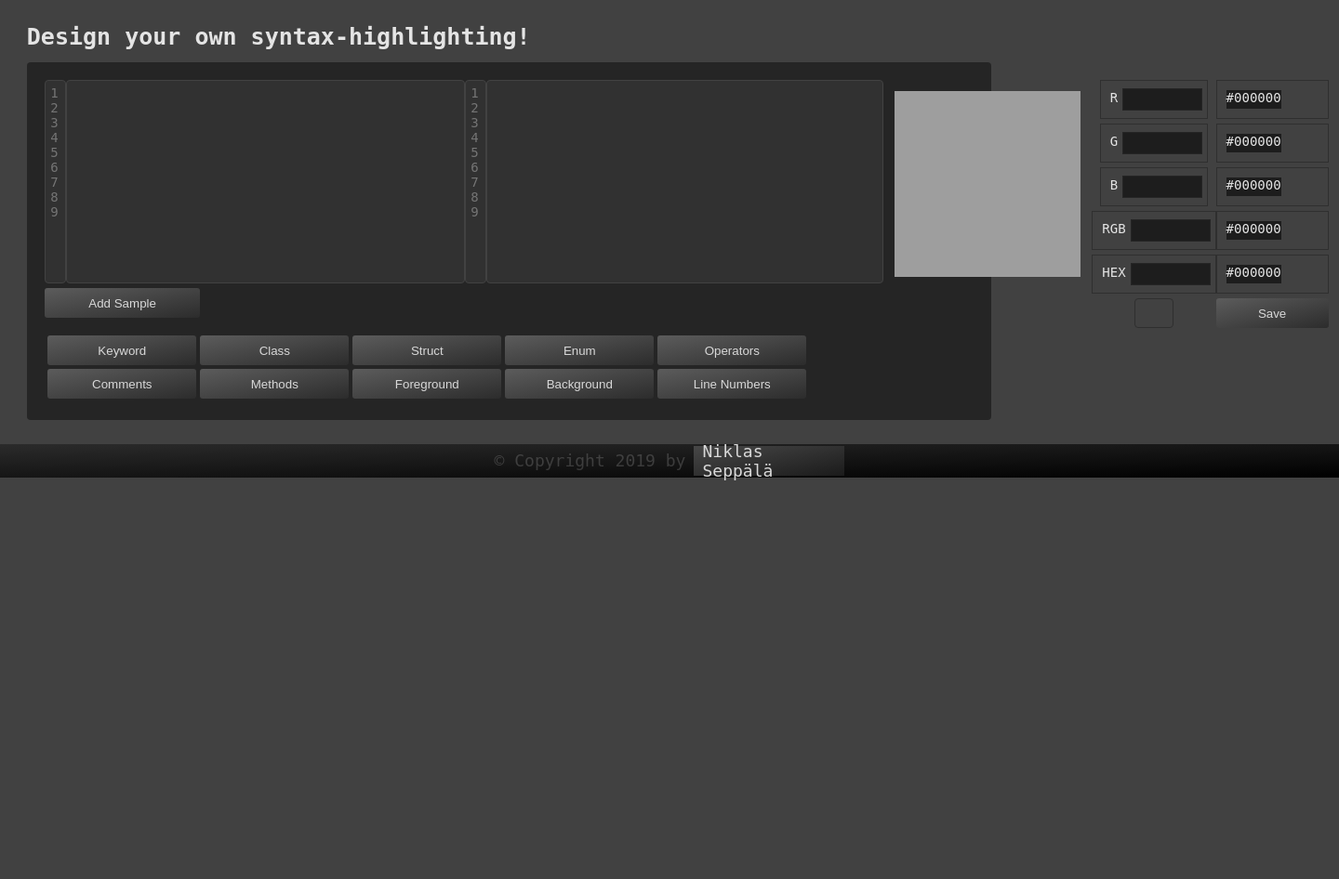
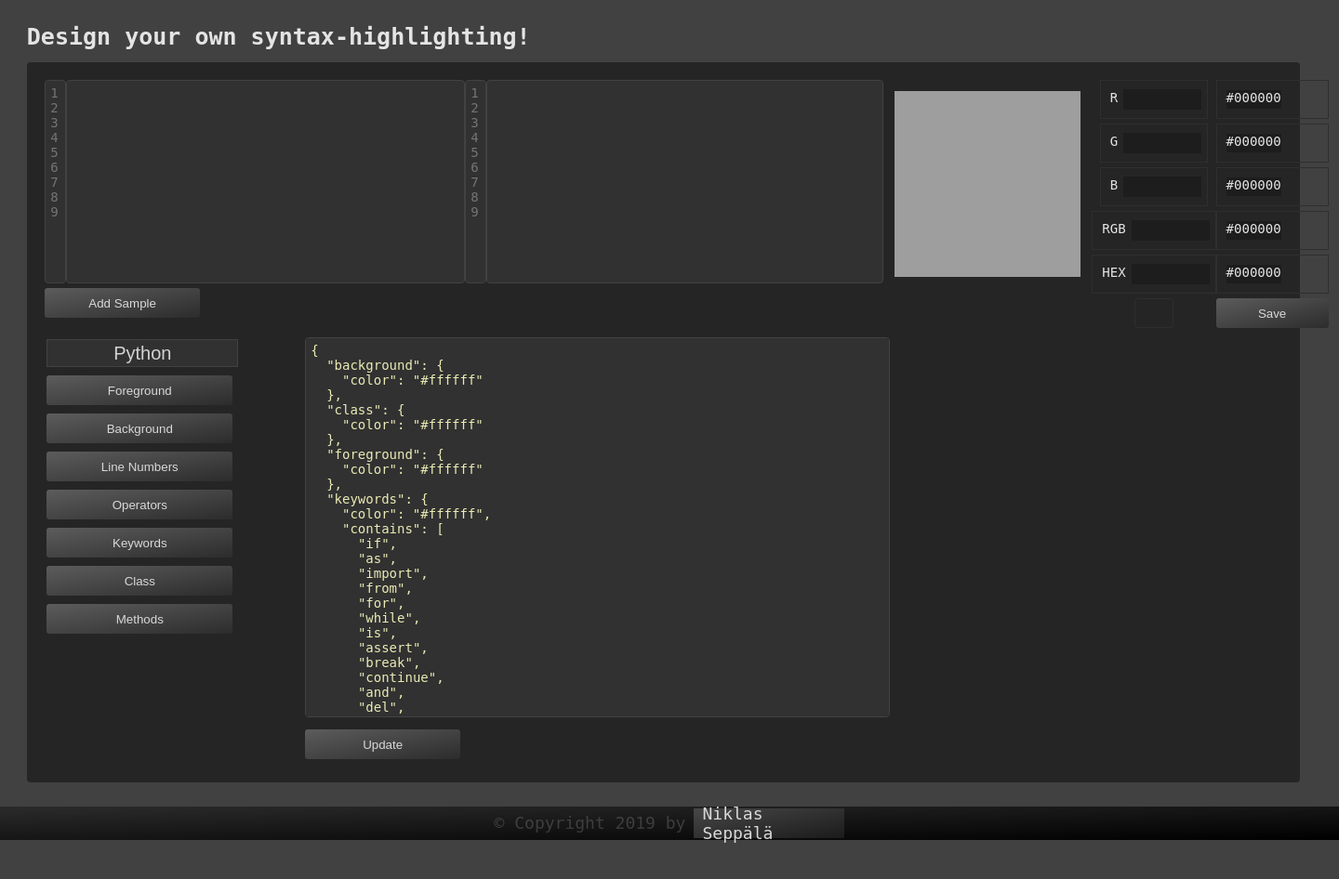
Before and after one commit to NikkeArp/my-website, a Flask app: page /syntax in a window 1440 px wide. Shown: the part 227-1173 px from the top of the page at 93% size. Run offline with Flask 2, Linux system fonts and the light colour scheme; a map, chart or similar area stays blank.

Commit message:
made some changes

```diff
--- a/app.py
+++ b/app.py
@@ -1,6 +1,7 @@
 from flask import Flask
 from flask import redirect, render_template, request, session, url_for
 import hashlib
+import json
 from os import urandom
 import string
 
@@ -13,6 +14,8 @@ password = '460c3fa001ac44fb13bcd002358bde73ef6ab1dd19521aa4aca3404f11c7caff7f23
 user = '9b2c112045357c3dfcc994c30fa6a9af2e07ce6b93b9cbc0bfbf0c039cad4d8f162876d6d2d1d84e9075f57621e798f6fef164e5aa28b21c8c09e7dcfa795e31'
 admin_password = 'c4e2828a08ae8731a82e64a9d46736878201138643eaa30195519d90d1a90d70607e6a5ab506a68af225a6c2effc8c627fafe9afb58ffaf2aaa32bd504c2b4a7'
 admin_user = 'c7ad44cbad762a5da0a452f9e854fdc1e0e7a52a38015f23f3eab1d80b931dd472634dfac71cd34ebc35d16ab7fb8a90c81f975113d6c7538dc69dd8de9077ec'
+
+syntax = None
 
 
 @app.route("/")
@@ -102,18 +105,46 @@ def code_page():
 @app.route("/syntax", methods=["POST", "GET"])
 def syntax_page():
 
-    try:
-        code = request.form["code"]
-        old_code = request.form["code"]
-        return render_template("internal/syntax.html", old_code=old_code, code=code.replace(
-            "if", '<span class="keyword">if</span>').replace(
-            "return", '<span class="keyword">return</span>').replace(
-            "import", '<span class="keyword">import</span>').replace(
-            "from", '<span class="keyword">from</span>').replace(
-            "  ", "--")).replace("\r\n", "<br/>").replace(
-            "&lt;", "<").replace("&gt;", ">").replace("&#34;", '"').replace("&amp;", "&")
-    except:
-        return render_template("internal/syntax.html")
+    # try:
+    #    code = request.form["code"]
+    #    old_code = request.form["code"]
+    #    return render_template("internal/syntax.html", old_code=old_code, code=code.replace(
+    #        "if", '<span class="keyword">if</span>').replace(
+    #        "return", '<span class="keyword">return</span>').replace(
+    #        "import", '<span class="keyword">import</span>').replace(
+    #        "from", '<span class="keyword">from</span>').replace(
+    #        "  ", "--")).replace("\r\n", "<br/>").replace(
+    #        "&lt;", "<").replace("&gt;", ">").replace("&#34;", '"').replace("&amp;", "&")
+    # except:
+    #    return render_template("internal/syntax.html")
+
+    global syntax
+    if syntax is None:
+        with open("./json/pythonSyntax.json", "r") as file:
+            syntax = json.load(file)
+            language = syntax["meta"]["language"]
+    else:
+        language = syntax["meta"]["language"]
+    return render_template("internal/syntax.html", syntax_json=json.dumps(syntax, sort_keys=True), language=language)
+
+
+@app.route("/syntax/json", methods=["POST", "GET"])
+def update_json():
+
+    global syntax
+    json_string = request.form["json"]
+    syntax = json.loads(json_string)
+
+    with open("./json/pythonSyntax.json", "w") as file:
+        json.dump(syntax, file, indent=2, encoding="utf-8", sort_keys=True)
+
+    # try:
+    #    json_dict = json.loads(json_string)
+    # except:
+    #    return "bad json fuck you :)"
+
+    # return json.dumps(json.loads(json_string), indent=3)
+    return redirect(url_for("syntax_page"))
 
 
 if __name__ == '__main__':
--- a/static/scripts/script.js
+++ b/static/scripts/script.js
@@ -59,5 +59,44 @@ $(function () {
             if (savedIndex === 5)
                 savedIndex = 0;
         }
-    })
+    });
+
+    jsonData = JSON.parse($("#json-text")[0].value)
+    $("#json-text")[0].value = JSON.stringify(jsonData, null, 2)
+    $("#json-text")[0].hidden = false;
+
+    $("#foregroundBtn").click(function (e) {
+        jsonData.foreground.color = e.target.value;
+        $("#json-text")[0].value = JSON.stringify(jsonData, null, 2);
+    });
+    $("#backgroundBtn").click(function (e) {
+        jsonData.background.color = e.target.value;
+        $("#json-text")[0].value = JSON.stringify(jsonData, null, 2);
+    });
+    $("#keywordsBtn").click(function (e) {
+        jsonData.keywords.color = e.target.value;
+        $("#json-text")[0].value = JSON.stringify(jsonData, null, 2);
+    });
+    $("#classBtn").click(function (e) {
+        jsonData.class.color = e.target.value;
+        $("#json-text")[0].value = JSON.stringify(jsonData, null, 2);
+    });
+    $("#linenumBtn").click(function (e) {
+        jsonData.linenumbers.color = e.target.value;
+        $("#json-text")[0].value = JSON.stringify(jsonData, null, 2);
+    });
+    $("#operatorsBtn").click(function (e) {
+        jsonData.operators.color = e.target.value;
+        $("#json-text")[0].value = JSON.stringify(jsonData, null, 2);
+    });
+    $("#methodsBtn").click(function (e) {
+        jsonData.methods.color = e.target.value;
+        $("#json-text")[0].value = JSON.stringify(jsonData, null, 2);
+    });
+
+    $("#languageInpt").focusout(function (e) {
+        jsonData.meta.language = e.target.value;
+        $("#json-text")[0].value = JSON.stringify(jsonData, null, 2);
+        console.log("hei");
+    });
 });
--- a/static/styles/syntaxApp.css
+++ b/static/styles/syntaxApp.css
@@ -147,7 +147,7 @@ label.color-value {
 }
 
 #syntaxArticles {
-    width: 76%;
+    width: 100%;
 }
 #syntaxArticle {
     width: 100%;
@@ -168,9 +168,65 @@ label.color-value {
 div.lower {
     display: flex;
     flex-direction: row;
-    justify-content: space-between;
+}
+
+
+.word-panel {
+    display: flex;
+    flex-direction: column;
 }
 
 .codeWord {
-    width: 160px;
+    display: flex;
+    align-items: center;
+
+    padding: 2px;
+    margin-top: 5px;
 }
+
+
+.codeWord > button {
+    width: 200px;
+}
+
+#json-text {
+    width: 620px;
+    height: 400px;
+    color: #eaebb5;
+
+
+}
+
+::-webkit-scrollbar {
+    width: 10px;
+}
+
+::-webkit-scrollbar-track {
+    background: #1d1d1d;
+}
+
+::-webkit-scrollbar-thumb {
+    background: #646464;
+  }
+
+  ::-webkit-scrollbar-thumb:hover {
+    background: #727272;
+  }
+
+.json-panel > div {
+    margin-left: 70px;
+    margin-top: 5px;
+}
+
+#languageInpt {
+    background-color: #313131;
+    border-color: #424242;
+    color: #d3d3d3;
+    border-style: solid;
+    border-width: 1px;
+
+    height: 1.3em;
+    width: 200px;
+    text-align: center;
+    font-size: 20px;
+}
--- a/templates/internal/syntax.html
+++ b/templates/internal/syntax.html
@@ -80,27 +80,43 @@
         </div>
         <div class="lower">
           <!--------------------------------- syntax keywords --------------------------------->
-          <div>
-            <table>
-              <!----- 1st Row ----->
-              <tr>
-                <td><button class="codeWord submtButton syntaxAppBtn">Keyword</button></td>
-                <td><button class="codeWord submtButton syntaxAppBtn">Class</button></td>
-                <td><button class="codeWord submtButton syntaxAppBtn">Struct</button></td>
-                <td><button class="codeWord submtButton syntaxAppBtn">Enum</button></td>
-                <td><button class="codeWord submtButton syntaxAppBtn">Operators</button></td>
-              </tr>
-              <!----- 2nd Row ----->
-              <tr>
-                <td><button class="codeWord submtButton syntaxAppBtn">Comments</button></td>
-                <td><button class="codeWord submtButton syntaxAppBtn">Methods</button></td>
-                <td><button class="codeWord submtButton syntaxAppBtn">Foreground</button></td>
-                <td><button class="codeWord submtButton syntaxAppBtn">Background</button></td>
-                <td><button class="codeWord submtButton syntaxAppBtn">Line Numbers</button></td>
-              </tr>
-            </table>
+          <div class="word-panel">
+              <div class="codeWord">
+                <input type="text" name="language" id="languageInpt" value="{{ language }}" spellcheck="false">
+              </div>
+              <div class="codeWord">
+                <button class="submtButton syntaxAppBtn" id="foregroundBtn" value="#ffffff">Foreground</button>
+              </div>
+              <div class="codeWord">
+                <button class="submtButton syntaxAppBtn" id="backgroundBtn" value="#ffffff">Background</button>
+              </div>
+              <div class="codeWord">
+                <button class="submtButton syntaxAppBtn" id="linenumBtn" value="#ffffff">Line Numbers</button>
+              </div>
+              <div class="codeWord">
+                <button class="submtButton syntaxAppBtn" id="operatorsBtn" value="#ffffff">Operators</button>
+              </div>
+              <div class="codeWord">
+                <button class="submtButton syntaxAppBtn" id="keywordsBtn" value="#ffffff">Keywords</button>
+              </div>
+              <div class="codeWord">
+                <button class="submtButton syntaxAppBtn" id="classBtn" value="#ffffff">Class</button>
+              </div>
+              <div class="codeWord">
+                <button class="submtButton syntaxAppBtn" id="methodsBtn" value="#ffffff">Methods</button>
+              </div>
           </div>
           <!------------------------------------------------------------------------------------>
+          <div class="json-panel">
+            <div>
+              <textarea hidden name="json" class="syntaxTextArea" id="json-text" form="jsonForm" spellcheck="false"> {{ syntax_json }}</textarea>
+            </div>
+            <div>
+              <form action="./syntax/json" method="POST" id="jsonForm">
+                <input type="submit" class="submtButton syntaxAppBtn" value="Update">
+              </form>
+            </div>
+          </div>
         </div>
       </div>
     </article>
```
Also changed, not shown: json/pythonSyntax.json (added, +80 -0 lines).
